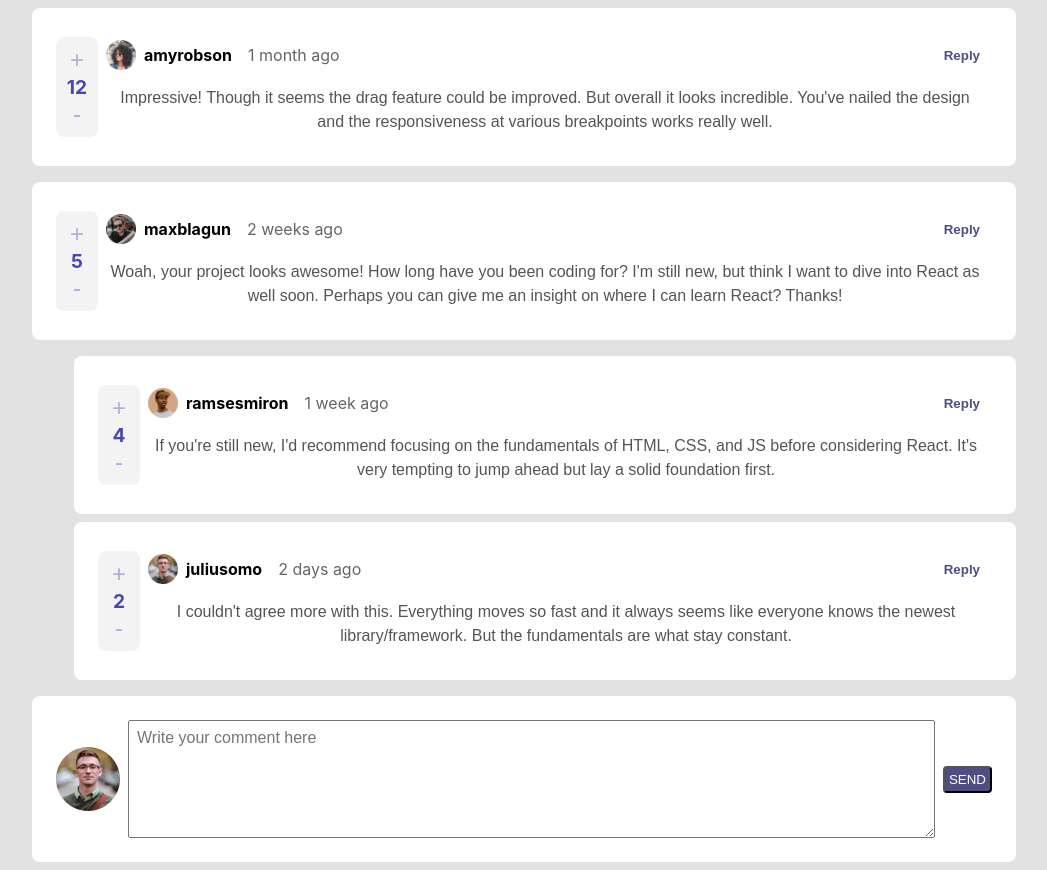
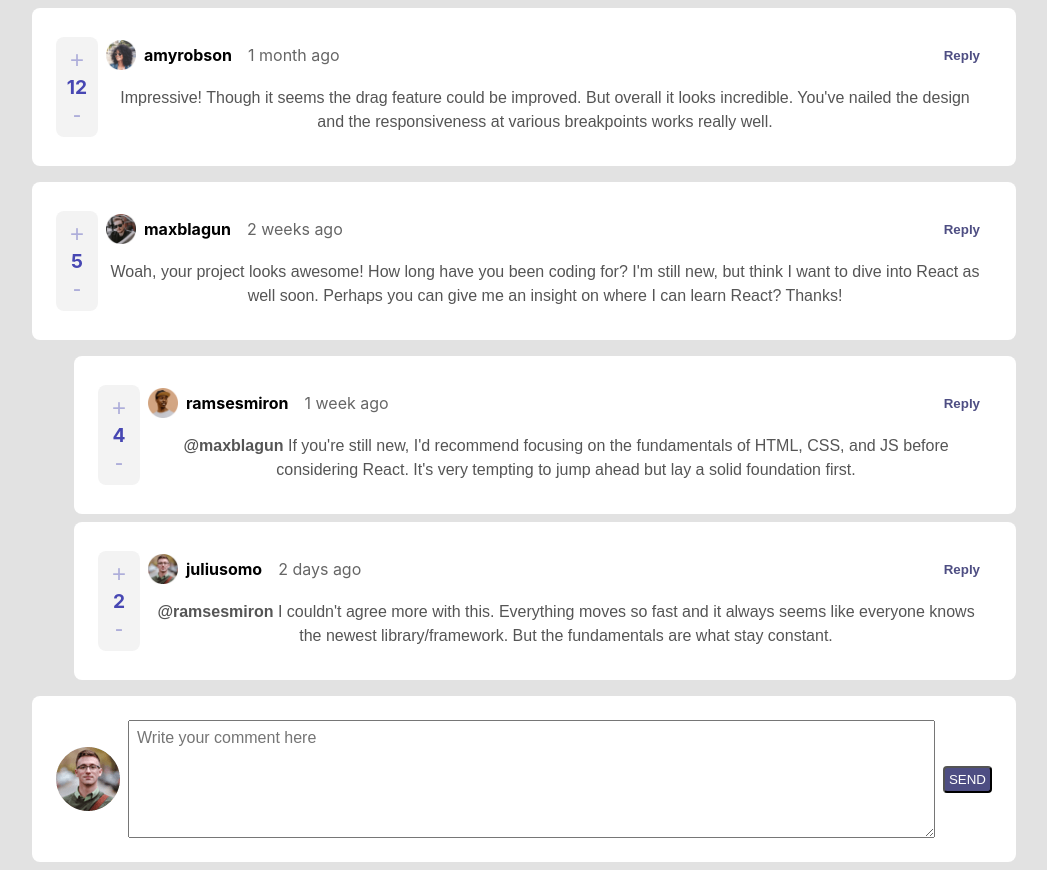
Before and after one commit to blautista/mentor-comment-box, a React (Create React App) app: page / in a window 1280 px wide. Shown: the whole page, without its empty margins (116-1163 px from the left). Built offline with nearby package versions, Linux system fonts and the light colour scheme.

Commit message:
Added username tag when replying

```diff
--- a/src/components/Comment.js
+++ b/src/components/Comment.js
@@ -19,7 +19,7 @@ const Comment = (props) => {
             createdAt={props.data.createdAt}
             user={props.data.user}
           />
-          <CommentBody content={props.data.content}></CommentBody>
+          <CommentBody content={props.data.content} replyingTo={props.data.replyingTo}></CommentBody>
         </div>
       </div>
       <div>
--- a/src/components/CommentBody.js
+++ b/src/components/CommentBody.js
@@ -4,7 +4,7 @@ import styles from "./CommentBody.module.css";
 const CommentBody = (props) => {
   return (
     <div className={styles.container}>
-      <p className={styles.content}>{props.content}</p>
+      <p className={styles.content}>{props.replyingTo && <span className={styles.userTag}>@{props.replyingTo} </span>}{props.content}</p>
     </div>
   );
 };
--- a/src/components/CommentBody.module.css
+++ b/src/components/CommentBody.module.css
@@ -7,3 +7,7 @@
   font-family: sans-serif, serif;
   color:#555;
 }
+
+.userTag {
+  font-weight: bold;
+}
```
